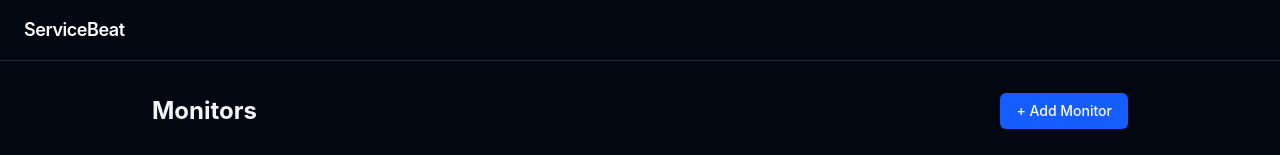
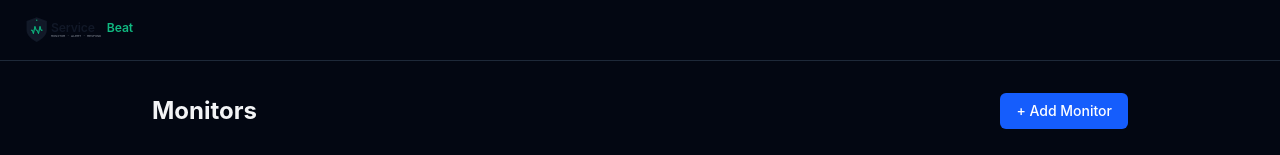
Before and after one commit to NissanLevy/ServiceBeat, a Next.js app: page / in a window 1280 px wide. Shown: the top 155 px of the page. Built offline with nearby package versions, Linux system fonts and the light colour scheme; no server answers; the database is empty.

Commit message:
Add logo and favicon

```diff
--- a/src/app/layout.tsx
+++ b/src/app/layout.tsx
@@ -6,6 +6,7 @@ import UserMenu from "@/components/UserMenu";
 export const metadata: Metadata = {
   title: "ServiceBeat",
   description: "API Health Monitor",
+  icons: { icon: "/servicebeat-favicon.svg" },
 };
 
 export default async function RootLayout({ children }: { children: React.ReactNode }) {
@@ -16,8 +17,8 @@ export default async function RootLayout({ children }: { children: React.ReactNo
       <body className="bg-gray-950 text-gray-100 min-h-screen">
         <nav className="border-b border-gray-800 px-6 py-4 flex items-center justify-between">
           <div className="flex items-center gap-6">
-            <a href="/" className="text-lg font-semibold tracking-tight text-white">
-              ServiceBeat
+            <a href="/" className="flex items-center gap-2">
+              <img src="/servicebeat-logo.svg" alt="ServiceBeat" className="h-7 w-auto" />
             </a>
             {session?.user && (
               <>
```
Also changed, not shown: public/servicebeat-favicon.svg (added), public/servicebeat-logo.svg (added).
